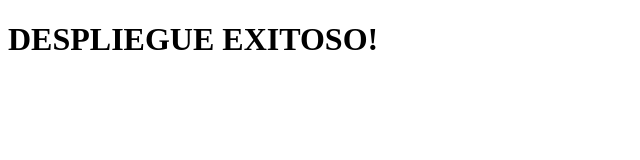
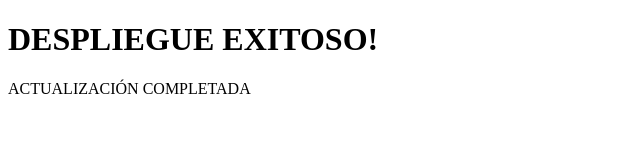
Before and after one commit to josmellk/Ventas, a plain HTML site: page index.html in a window 1280 px wide. Shown: the whole page, without its empty margins (0-640 px from the left). Drawn offline with Linux system fonts and the light colour scheme.

Commit message:
ACTUALIZACION2.1

```diff
--- a/index.html
+++ b/index.html
@@ -7,5 +7,6 @@
 </head>
 <body>
     <h1>DESPLIEGUE EXITOSO!</h1>
+    <p>ACTUALIZACIÓN COMPLETADA</p>
 </body>
 </html>
```
